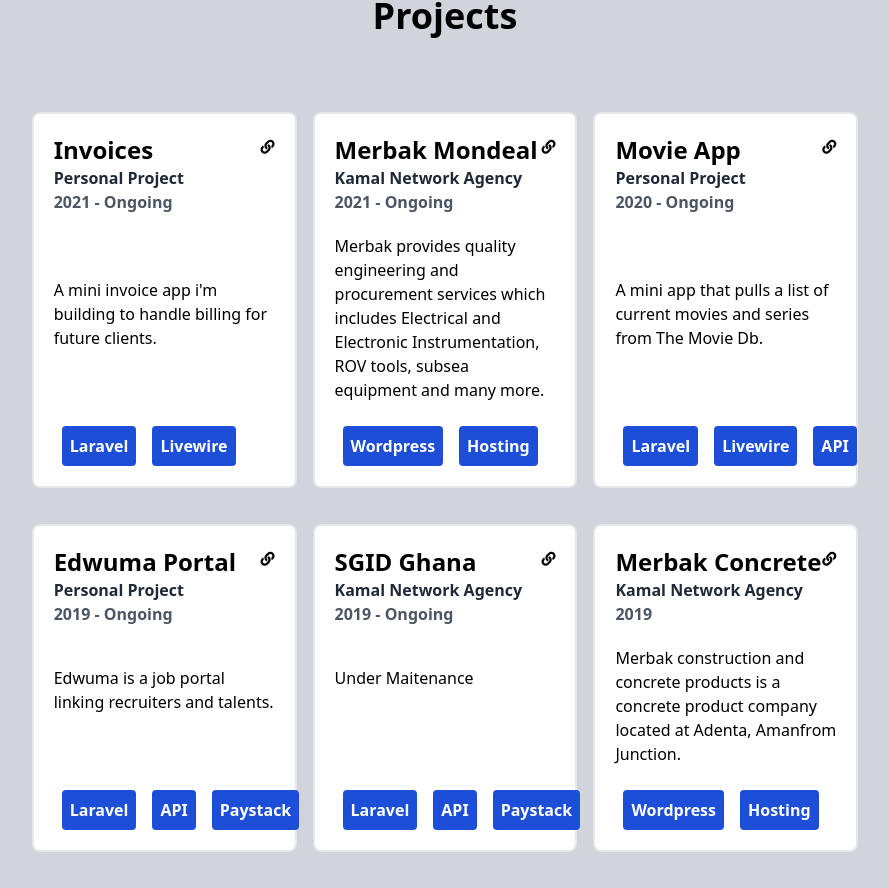
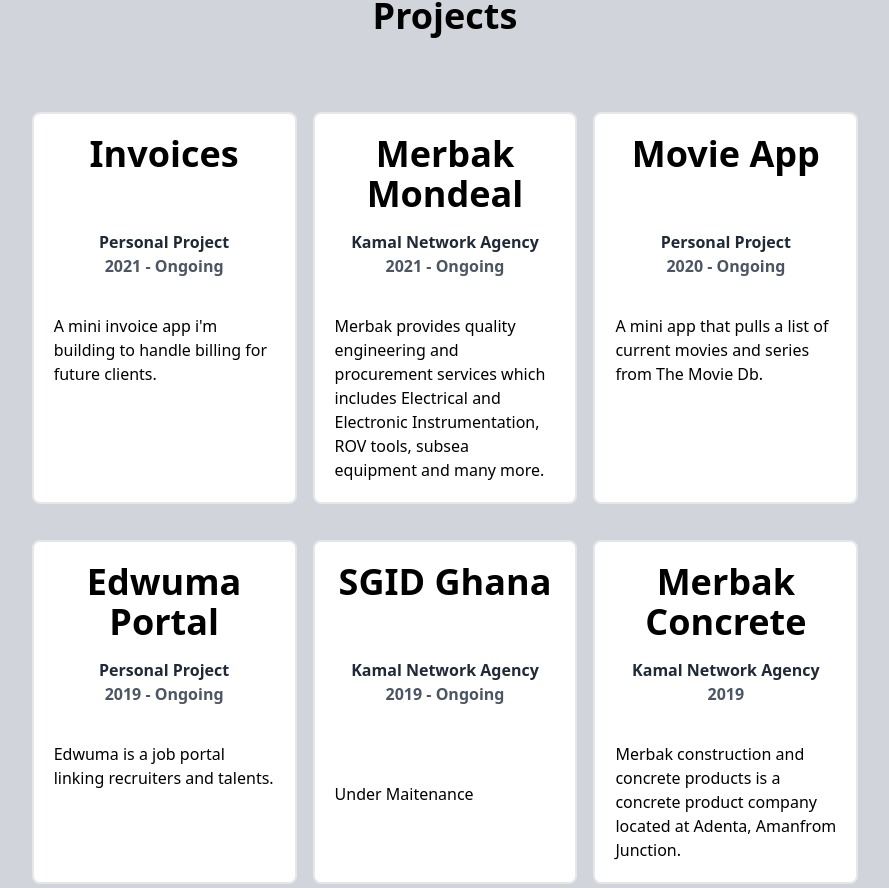
Before and after one commit to iamkarsoft/kofi.work, a Vue app: page /portfolio in a window 1280 px wide. Shown: the part 156-1044 px from the top of the page, without its empty margins (195-1084 px from the left). Built offline with nearby package versions, Linux system fonts and the light colour scheme.

Commit message:
refactor pages and components

```diff
--- a/src/Pages/About.vue
+++ b/src/Pages/About.vue
@@ -1,23 +1,27 @@
 <template>
-  <div>
-      <h2 class="font-bold text-center text-4xl">{{name}}</h2>
-      <div class="text-center text-xl">
-        Web developer from Ghana. I'm keen on building simple, responsive
-        websites and web applications using PHP, Laravel, Javascript and
-        writing my experiences
-        <a
-          href="https://blog.kofi.work"
-          class="border-b-2 border-indigo-600 pb-1"
-          target="_target"
-          >on my blog.</a
-        >
-      </div>
-  </div>
+  <Layout>
+      <section class="md:w-2/5 mx-auto mt-10 lg:w-2/4">
+
+      <h1 class="mt-10 font-extrabold text-4xl">About</h1>
+      <h2 class="font-bold  mt-4 text-3xl">Hi, I'm Kofi Ramos</h2>
+      <p class="text-xl mt-4">
+        I currently work as a web developer at a small agency / software company in Accra, Ghana. Most of the time is spent building web apps and internal tools using Laravel and Vue JS.
+      </p>
+
+      <p class="mt-4 text-xl">
+        When I'm not at the computer, I enjoy dancing Kizomba, Xbox Gaming, Watching Formula 1 or Football, or either hanging out with <a href="https://www.4kgh.club" target="_blank">the squad</a>.
+      </p>
+      </section>
+  </Layout>
 </template>
 
 <script>
+import Layout from '@/components/Layout.vue'
+
 export default {
   name: "About",
-  props: ['name']
+  components:{
+    Layout
+  },
 };
 </script>
--- a/src/Pages/Portfolio.vue
+++ b/src/Pages/Portfolio.vue
@@ -4,10 +4,10 @@
       <h3 class="text-4xl text-center font-bold mt-10">Projects</h3>
 
       <section class="mt-4 grid lg:grid-cols-3 gap-4 pt-10  ">
-        <section class="bg-white border-2 border-gray-200 rounded-lg p-5 mt-5 flex flex-col justify-between">
-          <header class="lg:flex justify-between">
-            <div>
-              <h4 class="text-2xl font-bold">Invoices</h4>
+        <a href="http://invoices.kofi.work" target="_blank" class="bg-white border-2 border-gray-200 rounded-lg p-5 mt-5 flex flex-col ">
+          <header class="lg:flex justify-center h-40">
+            <div class="text-center">
+              <h4 class="text-4xl font-bold h-24">Invoices</h4>
               <div class="text-gray-800 text-md font-bold">
                 Personal Project
               </div>
@@ -15,30 +15,17 @@
                 >2021 - Ongoing</span
               >
             </div>
-            <div class="flex">
-              <a href="http://invoices.kofi.work" target="_blank"
-                ><span class="fa fa-link fa-sm"></span
-              ></a>
-            </div>
           </header>
           <article class="mt-5">
             A mini invoice app i'm building to handle billing for future
             clients.
           </article>
-          <footer class="flex mt-6">
-            <span class="mx-2 bg-blue-700 text-white font-bold rounded p-2"
-              >Laravel</span
-            >
-            <span class="mx-2 bg-blue-700 text-white font-bold rounded p-2"
-              >Livewire</span
-            >
-          </footer>
-        </section>
+        </a>
 
-           <section class="bg-white border-2 border-gray-200 rounded-lg p-5 mt-5 flex flex-col justify-between ">
-          <header class="lg:flex justify-between">
+           <a  href="https://www.merbakmondeal.com/" target="_blank" class="bg-white border-2 border-gray-200 rounded-lg p-5 mt-5 flex flex-col ">
+          <header class="lg:flex justify-ceter text-center h-40">
             <div>
-              <h4 class="text-2xl font-bold">Merbak Mondeal</h4>
+              <h4 class="text-4xl font-bold h-24">Merbak Mondeal</h4>
               <div class="text-gray-800 text-md font-bold">
                 <a href="https://kamalnet.work" target="_blank">Kamal Network Agency</a>
               </div>
@@ -46,43 +33,26 @@
                 >2021 - Ongoing</span
               >
             </div>
-            <div class="flex">
-              <a href="https://www.merbakmondeal.com/" target="_blank"
-                ><span class="fa fa-link fa-sm"></span
-              ></a>
-            </div>
+
           </header>
           <article class="mt-5">
             Merbak provides quality engineering and procurement services which
             includes Electrical and Electronic Instrumentation, ROV tools,
             subsea equipment and many more.
           </article>
-          <footer class="flex mt-6">
-            <span class="mx-2 bg-blue-700 text-white font-bold rounded p-2"
-              >Wordpress</span
-            >
-            <span class="mx-2 bg-blue-700 text-white font-bold rounded p-2"
-              >Hosting</span
-            >
-          </footer>
-        </section>
+        </a>
 
 
-        <section class="bg-white border-2 border-gray-200 rounded-lg p-5 mt-5 flex flex-col justify-between ">
-          <header class="lg:flex justify-between">
+        <a href="https://movieapp.kofi.work" target="_blank" class="bg-white border-2 border-gray-200 rounded-lg p-5 mt-5 flex flex-col  ">
+          <header class="lg:flex h-40 text-center justify-center">
             <div>
-              <h4 class="text-2xl font-bold">Movie App</h4>
+              <h4 class="text-4xl font-bold h-24">Movie App</h4>
               <div class="text-gray-800 text-md font-bold">
                 Personal Project
               </div>
               <span class="text-gray-600 text-md font-bold"
                 >2020 - Ongoing</span
               >
-            </div>
-            <div class="flex">
-              <a href="https://movieapp.kofi.work" target="_blank"
-                ><span class="fa fa-link fa-sm"></span
-              ></a>
             </div>
           </header>
           <article class="mt-5">
@@ -93,23 +63,13 @@
               >The Movie Db</a
             >.
           </article>
-          <footer class="flex mt-6">
-            <span class="mx-2 bg-blue-700 text-white font-bold rounded p-2"
-              >Laravel</span
-            >
-            <span class="mx-2 bg-blue-700 text-white font-bold rounded p-2"
-              >Livewire</span
-            >
-            <span class="mx-2 bg-blue-700 text-white font-bold rounded p-2">
-              API</span
-            >
-          </footer>
-        </section>
 
-        <section class="bg-white border-2 border-gray-200 rounded-lg p-5 mt-5 flex flex-col justify-between ">
-          <header class="lg:flex justify-between">
+        </a>
+
+        <a href="https://edwuma.kofi.work" target="_blank" class="bg-white border-2 border-gray-200 rounded-lg p-5 mt-5 flex flex-col ">
+          <header class="lg:flex text-center justify-center h-40 ">
             <div>
-              <h4 class="text-2xl font-bold">Edwuma Portal</h4>
+              <h4 class="text-4xl font-bold h-24">Edwuma Portal</h4>
               <div class="text-gray-800 text-md font-bold">
                 Personal Project
               </div>
@@ -117,32 +77,18 @@
                 >2019 - Ongoing</span
               >
             </div>
-            <div class="flex">
-              <a href="https://edwuma.work" target="_blank"
-                ><span class="fa fa-link fa-sm"></span
-              ></a>
-            </div>
+
           </header>
           <article class="mt-5">
             Edwuma is a job portal linking recruiters and talents.
           </article>
-          <footer class="flex mt-6">
-            <span class="mx-2 bg-blue-700 text-white font-bold rounded p-2"
-              >Laravel</span
-            >
-            <span class="mx-2 bg-blue-700 text-white font-bold rounded p-2"
-              >API</span
-            >
-            <span class="mx-2 bg-blue-700 text-white font-bold rounded p-2"
-              >Paystack</span
-            >
-          </footer>
-        </section>
 
-        <section class="bg-white border-2 border-gray-200 rounded-lg p-5 mt-5 flex flex-col justify-between ">
-          <header class="lg:flex justify-between">
+        </a>
+
+        <a href="http://sgidghana.com" target="_blank" class="bg-white border-2 border-gray-200 rounded-lg p-5 mt-5 flex flex-col justify-between ">
+          <header class="lg:flex justify-center text-center h-40">
             <div>
-              <h4 class="text-2xl font-bold">SGID Ghana</h4>
+              <h4 class="text-4xl font-bold h-24">SGID Ghana</h4>
               <div class="text-gray-800 text-md font-bold">
                 <a href="https://kamalnet.work" target="_blank">Kamal Network Agency</a>
               </div>
@@ -150,34 +96,18 @@
                 >2019 - Ongoing</span
               >
             </div>
-            <div class="flex">
-              <a href="http://sgidghana.com" target="_blank"
-                ><span class="fa fa-link fa-sm"></span
-              ></a>
-            </div>
-          </header>
+                   </header>
           <article class="mt-5">
             Under Maitenance
           </article>
-          <footer class="flex mt-6">
-            <span class="mx-2 bg-blue-700 text-white font-bold rounded p-2"
-              >Laravel</span
-            >
-            <span class="mx-2 bg-blue-700 text-white font-bold rounded p-2"
-              >API</span
-            >
-            <span class="mx-2 bg-blue-700 text-white font-bold rounded p-2"
-              >Paystack</span
-            >
-          </footer>
-        </section>
+        </a>
 
 
 
-        <section class="bg-white border-2 border-gray-200 rounded-lg p-5 mt-5 flex flex-col justify-between  ">
-          <header class="lg:flex justify-between">
+        <a href="http://merbakconcrete.com/" target="_blank" class="bg-white border-2 border-gray-200 rounded-lg p-5 mt-5 flex flex-col justify-between  ">
+          <header class="lg:flex justify-center text-center h-40">
             <div>
-              <h4 class="text-2xl font-bold">Merbak Concrete</h4>
+              <h4 class="text-4xl font-bold h-24">Merbak Concrete</h4>
               <div class="text-gray-800 text-md font-bold">
                 <a href="https://kamalnet.work" target="_blank">Kamal Network Agency</a>
               </div>
@@ -185,53 +115,29 @@
                 >2019</span
               >
             </div>
-            <div class="flex">
-              <a href="http://merbakconcrete.com/" target="_blank"
-                ><span class="fa fa-link fa-sm"></span
-              ></a>
-            </div>
+
           </header>
           <article class="mt-5">
             Merbak construction and concrete products is a concrete product company located at Adenta, Amanfrom Junction.
           </article>
-          <footer class="flex mt-6">
-            <span class="mx-2 bg-blue-700 text-white font-bold rounded p-2"
-              >Wordpress</span
-            >
-            <span class="mx-2 bg-blue-700 text-white font-bold rounded p-2"
-              >Hosting</span
-            >
-          </footer>
-        </section>
+        </a>
 
-        <section class="bg-white border-2 border-gray-200 rounded-lg p-5 mt-5 flex flex-col justify-between ">
-          <header class="lg:flex justify-between">
+        <a  href="https://traveldotcom.org/" target="_blank" class="bg-white border-2 border-gray-200 rounded-lg p-5 mt-5 flex flex-col ">
+          <header class="lg:flex justify-center text-center h-40">
             <div>
-              <h4 class="text-2xl font-bold">Travel Dot Com</h4>
+              <h4 class="text-4xl font-bold h-24">Travel Dot Com</h4>
               <div class="text-gray-800 text-md font-bold">Freelance</div>
               <span class="text-gray-600 text-md font-bold"
                 >2016</span
               >
             </div>
-            <div class="flex">
-              <a href="https://traveldotcom.org/" target="_blank"
-                ><span class="fa fa-link fa-sm"></span
-              ></a>
-            </div>
+
           </header>
           <article class="mt-5">
             Travel Dot Com provide a range of well packages, services for the hospitality industry for both local and foreign tourist including trips and flight arrangement, ground handling and conference for growth.
           </article>
-          <footer class="flex mt-6">
-            <span class="mx-2 bg-blue-700 text-white font-bold rounded p-2"
-              >Node</span>
-               <span class="mx-2 bg-blue-700 text-white font-bold rounded p-2"
-              >Pug</span>
-            <span class="mx-2 bg-blue-700 text-white font-bold rounded p-2"
-              >Hosting</span
-            >
-          </footer>
-        </section>
+
+        </a>
 
       </section>
     </div>
--- a/src/components/MyImage.vue
+++ b/src/components/MyImage.vue
@@ -1,5 +1,5 @@
 <template>
-    <img src="img/kofiramos.jpg" alt="kofi ramos image" />
+    <img src="img/kofiramos.jpg" alt="kofi ramos image" class="object-fit  " />
 </template>
 
 <script>
@@ -9,7 +9,5 @@
 </script>
 
 <style>
-.my__image{
-  width: 450px;
-}
+
 </style>
--- a/src/components/Navigation.vue
+++ b/src/components/Navigation.vue
@@ -1,10 +1,10 @@
 <template>
     <nav class="lg:flex justify-between lg:px-10">
       <div class="text-6xl p-4 text-left font-bold">
-        KR
+        <router-link to="/">KR</router-link>
       </div>
       <div class="lg:flex items-center">
-        <router-link to="/" class="m-4">Home</router-link>
+        <router-link to="/about" class="m-4">About</router-link>
         <router-link to="/portfolio" class="m-4">Portfolio</router-link>
         <router-link to="/resume" class="m-4">Resume</router-link>
        <a href="https://blog.kofi.work" target="_blank" class="m-4">Blog</a>
--- a/src/main.js
+++ b/src/main.js
@@ -4,6 +4,7 @@
 import App from './App.vue'
 
 import Home from './views/Home.vue'
+import About from './Pages/About.vue'
 import Portfolio from './Pages/Portfolio.vue'
 import MyResume from './Pages/MyResume.vue'
 
@@ -19,6 +20,11 @@
     path: "/",
     name: "home",
     component: Home
+  },
+  {
+    path: "/about",
+    name: "about",
+    component: About
   },
   {
     path: "/portfolio",
--- a/src/views/Home.vue
+++ b/src/views/Home.vue
@@ -1,13 +1,21 @@
 <template>
     <Layout>
-      <div class="mx-auto md:w-2/5 lg:w-2/3">
-        <div class="lg:flex">
-          <MyImage class="w-full my__image" />
+      <div class="mx-auto md:w-2/5 lg:w-2/4">
+        <div class="lg:flex mt-10 lg:mt-0">
+          <div class="w-40 rounded border-2   border-gray-200 ">
+            <MyImage class="w-full transform -rotate-6 "/>
+          </div>
 
-          <About
-            :name="name"
-            class="bg-white flex-grow-1 ml-0  xl:-ml-20 lg:-ml-20 my-auto p-5  lg:p-10"
-          />
+          <div class="flex-1 px-4 mt-4 lg:mt-0">
+            <h3 class="text-3xl font-extrabold  leading-none tracking-tight text-indigo-800">Kofi Ramos</h3>
+            <p class="mt-2 text-3xl font-bold  leading-none tracking-tight ">Full Stack Web Developer</p>
+          </div>
+
+        </div>
+
+        <div class="mt-4 text-xl mt-4">
+        Web developer from Ghana. I'm keen on building clean, responsive
+        websites and web applications using PHP, Laravel, Javascript.
         </div>
 
         <div class="flex mt-4 w-full">
@@ -16,7 +24,7 @@
             :social="social"
             :key="social.name"
             :href="social.link"
-          />
+            />
         </div>
       </div>
     </Layout>
@@ -25,11 +33,10 @@
 <script>
 import Layout from "@/components/Layout.vue";
 import MyImage from "@/components/MyImage.vue";
-import About from "@/Pages/About.vue";
 import Social from "@/components/Social.vue";
 export default {
   name:'Home',
-  components: { Layout, MyImage, About, Social },
+  components: { Layout, MyImage, Social },
   data() {
     return {
       name: "Kofi Ramos",
```
